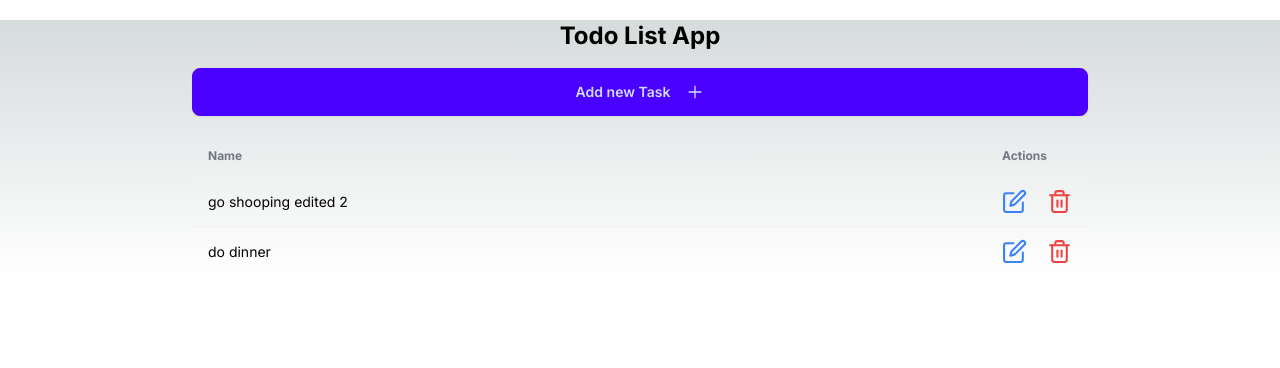
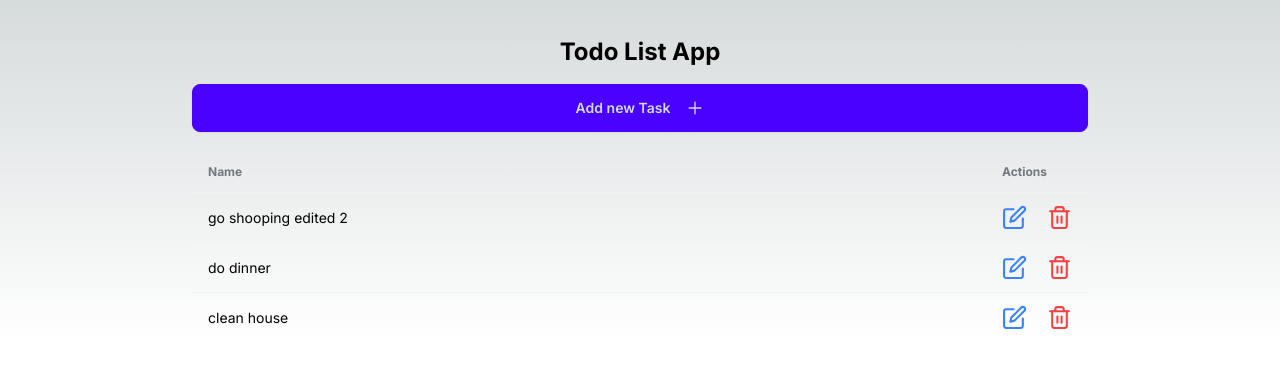
Before and after one commit to JS-Castro/todo-app, a Next.js app: page / in a window 1280 px wide. Shown: the top 368 px of the page. Built offline with nearby package versions, Linux system fonts and the light colour scheme; data requests are answered from the project's data file.

Commit message:
small cleanup

```diff
--- a/src/app/components/AddTask.tsx
+++ b/src/app/components/AddTask.tsx
@@ -3,7 +3,7 @@
 import React, { FormEventHandler, useState } from "react";
 import { v4 as uuidv4 } from "uuid";
 import { AiOutlinePlus } from "react-icons/ai";
-import AddTaskModal from "./AddTaskModal";
+import Modal from "./Modal";
 import { addTodo } from "../api/api";
 
 const AddTask = () => {
@@ -25,7 +25,7 @@ const AddTask = () => {
       <button onClick={() => setModalOpen(true)} className="btn btn-primary w-full">
         Add new Task <AiOutlinePlus className="ml-2" size={18} />
       </button>
-      <AddTaskModal modalOpen={modalOpen} setModalOpen={setModalOpen}>
+      <Modal modalOpen={modalOpen} setModalOpen={setModalOpen}>
         <form onSubmit={handleSubmit}>
           <h3 className="font-bold text-lg">Add new todo</h3>
           <div className="modal-action">
@@ -41,7 +41,7 @@ const AddTask = () => {
             </button>
           </div>
         </form>
-      </AddTaskModal>
+      </Modal>
     </div>
   );
 };
--- a/src/app/components/AddTaskModal.tsx
+++ b/src/app/components/Modal.tsx
@@ -1,10 +1,10 @@
-interface AddTaskModalProps {
+interface ModalProps {
   modalOpen: boolean;
   setModalOpen: (open: boolean) => boolean | void;
   children: React.ReactNode;
 }
 
-const AddTaskModal: React.FC<AddTaskModalProps> = ({ modalOpen, setModalOpen, children }) => {
+const Modal: React.FC<ModalProps> = ({ modalOpen, setModalOpen, children }) => {
   return (
     <>
       <dialog id="my_modal_3" className={`modal ${modalOpen ? "modal-open" : ""}`}>
@@ -24,4 +24,4 @@ const AddTaskModal: React.FC<AddTaskModalProps> = ({ modalOpen, setModalOpen, ch
   );
 };
 
-export default AddTaskModal;
+export default Modal;
--- a/src/app/components/Task.tsx
+++ b/src/app/components/Task.tsx
@@ -3,7 +3,7 @@
 import { FiEdit, FiTrash2 } from "react-icons/fi";
 import { ITask } from "../../../types/tasks";
 import { FormEventHandler, useState } from "react";
-import AddTaskModal from "./AddTaskModal";
+import Modal from "./Modal";
 import { deleteTodo, editTodo } from "../api/api";
 
 interface TaskProps {
@@ -39,7 +39,7 @@ const Task: React.FC<TaskProps> = ({ task }) => {
           className="text-blue-500"
           size={25}
         />
-        <AddTaskModal modalOpen={openModalEdit} setModalOpen={setOpenModalEdit}>
+        <Modal modalOpen={openModalEdit} setModalOpen={setOpenModalEdit}>
           <form onSubmit={handleSubmitTaskEdit}>
             <h3 className="font-bold text-lg">Edit todo</h3>
             <div className="modal-action">
@@ -55,21 +55,21 @@ const Task: React.FC<TaskProps> = ({ task }) => {
               </button>
             </div>
           </form>
-        </AddTaskModal>
+        </Modal>
         <FiTrash2
           onClick={() => setOpenModalDelete(true)}
           cursor="pointer"
           className="text-red-500"
           size={25}
         />
-        <AddTaskModal modalOpen={openModalDelete} setModalOpen={setOpenModalDelete}>
+        <Modal modalOpen={openModalDelete} setModalOpen={setOpenModalDelete}>
           <h3 className="text-lg">Are you sure, you want to delete this task?</h3>
           <div className="modal-action">
             <button className="btn" onClick={() => handleSubmitTaskDelete(task.id)}>
               Yes
             </button>
           </div>
-        </AddTaskModal>
+        </Modal>
       </td>
     </tr>
   );
--- a/src/app/data/todos.json
+++ b/src/app/data/todos.json
@@ -7,6 +7,10 @@
     {
       "id": "4",
       "text": "do dinner"
+    },
+    {
+      "id": "b9b15113-b6ae-4c6d-ad9b-0fcd568cbc18",
+      "text": "clean house"
     }
   ]
 }
--- a/src/app/page.tsx
+++ b/src/app/page.tsx
@@ -6,7 +6,7 @@ export default async function Home() {
   const tasks = await getAllTodos();
 
   return (
-    <main className="max-w-4xl mx-auto mt-4">
+    <main className="max-w-4xl mx-auto pt-4">
       <div className="text-center my-5 flex flex-col gap-4">
         <h1 className="text-2xl font-bold">Todo List App</h1>
         <AddTask />
```
